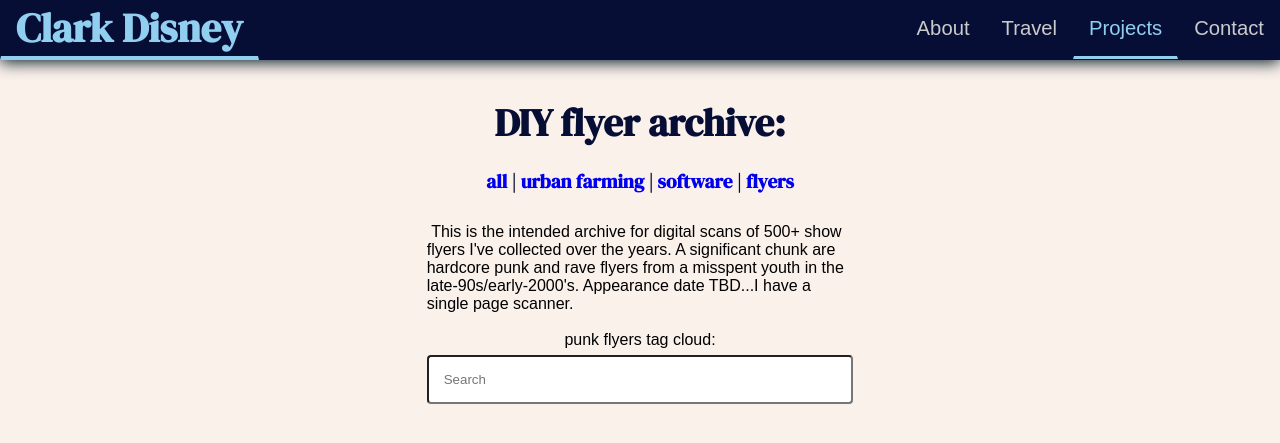
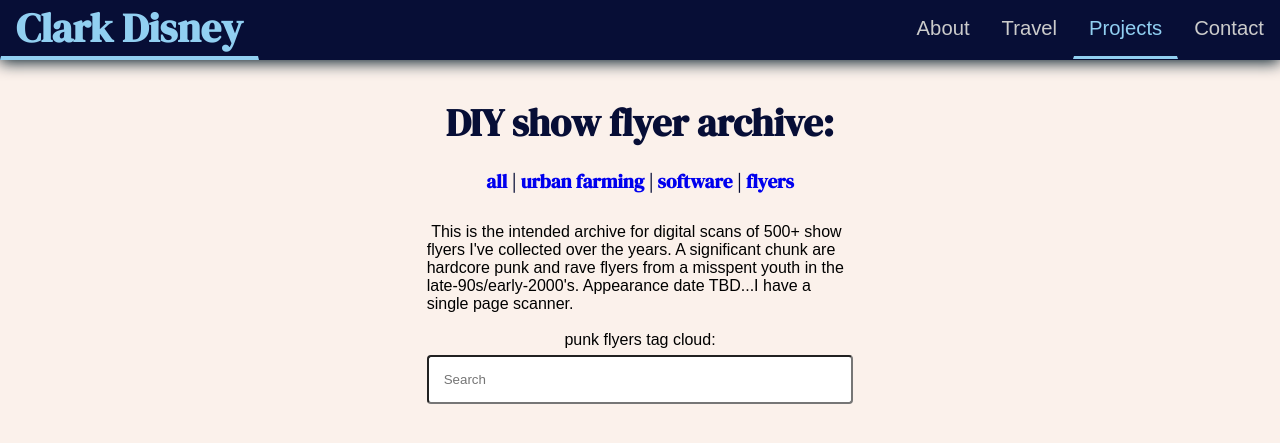
Before and after one commit to clarkadisney/clarkadisney.github.io, a Jekyll site: the page built from punkflyers.html, in a window 1280 px wide. Shown: the top 443 px of the page. Built offline with Jekyll 4.4.1, drawn with Linux system fonts in a browser that asks for light colours; nearby versions of some CDN libraries.

Commit message:
Add files via upload

```diff
--- a/_layouts/punkflyers.html
+++ b/_layouts/punkflyers.html
@@ -1,7 +1,7 @@
 ---
 layout: default
 ---
-<a href='/index.html' style="text-decoration: none;"><div class='pagetitle'>DIY flyer archive:</div>
+<a href='/index.html' style="text-decoration: none;"><div class='pagetitle'>DIY show flyer archive:</div>
 </a>
 
 <div class='projectcategories'>
```
